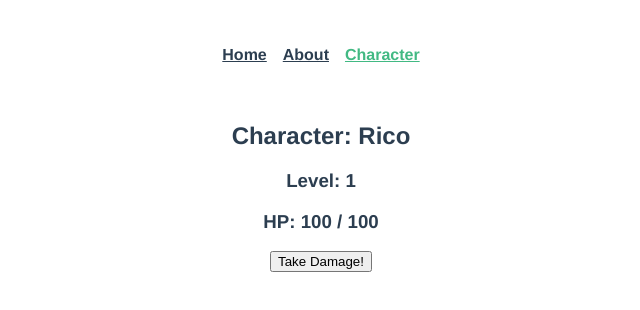
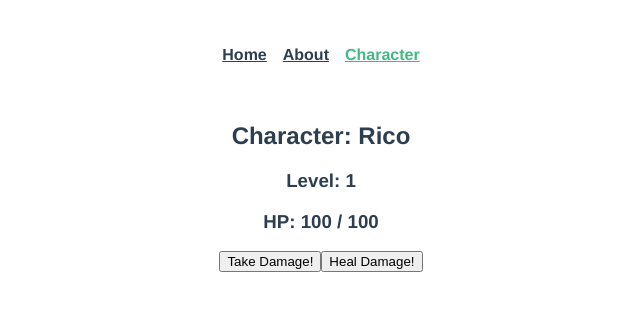
Before and after one commit to stopthisnonsense/RPG-Practice, a Vue app: page /character in a window 1280 px wide. Shown: the top 310 px of the page, without its empty margins (319-959 px from the left). Built offline with nearby package versions, Linux system fonts and the light colour scheme.

Commit message:
Add heal function

```diff
--- a/src/components/Character.vue
+++ b/src/components/Character.vue
@@ -4,6 +4,7 @@
     <h3>Level: {{ level }}</h3>
     <h3>HP: {{ currentHp }} / {{ maxHp }}</h3>
     <button @click="damage" class="button">Take Damage!</button>
+    <button @click="heal" class="button">Heal Damage!</button>
   </div>
 </template>
 
@@ -26,10 +27,19 @@ export default {
   },
   methods: {
     damage() {
+        this.currentHp = this.currentHp - Math.floor(Math.random() * 10);
       if (this.currentHp > 0) {
-        this.currentHp = this.currentHp - 5;
+        return
       } else {
         this.currentHp = 0;
+      }
+    },
+    heal() {
+        this.currentHp = this.currentHp + Math.floor(Math.random() * 10);
+      if (this.currentHp < this.maxHp) {
+        return
+      } else {
+        this.currentHp = this.maxHp;
       }
     }
   }
```
